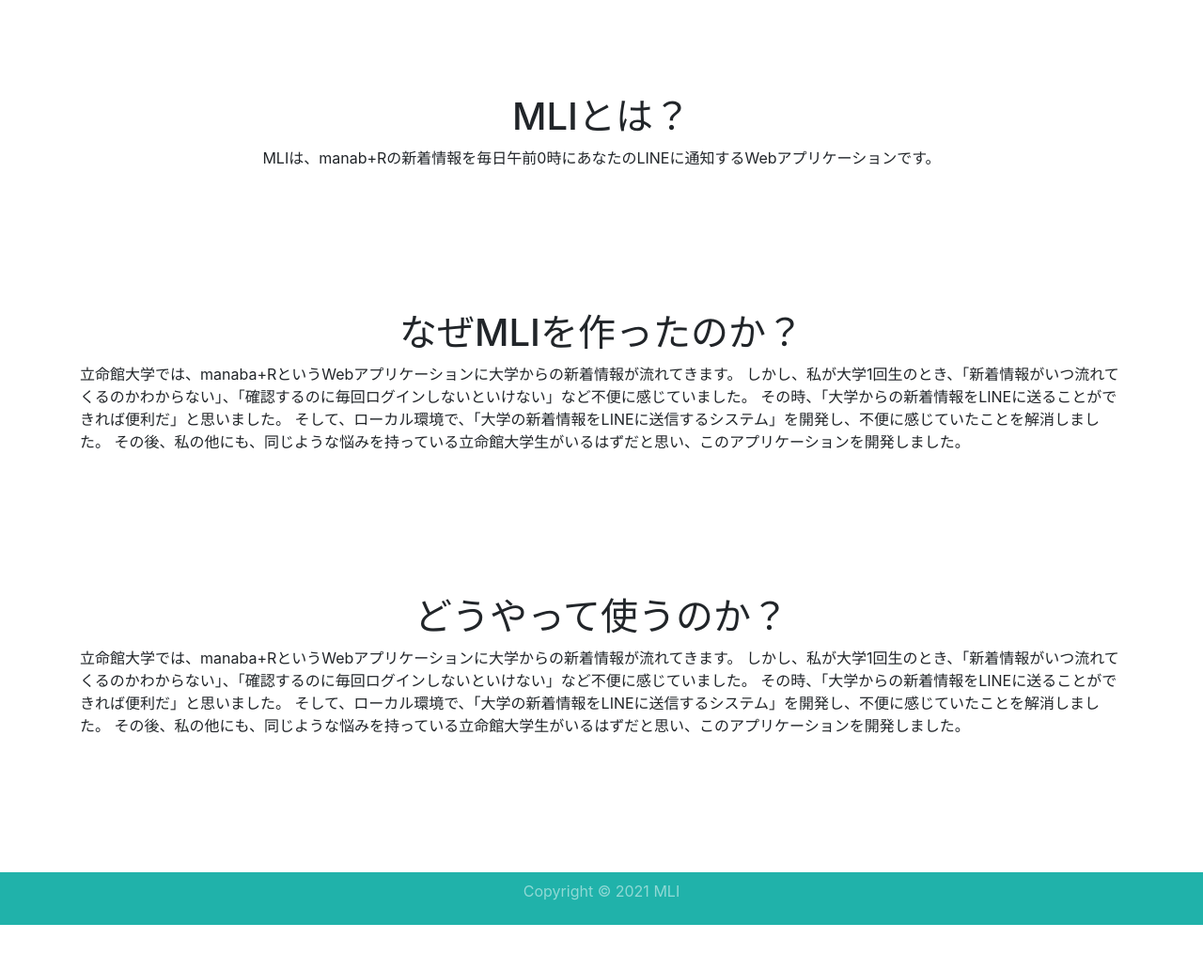
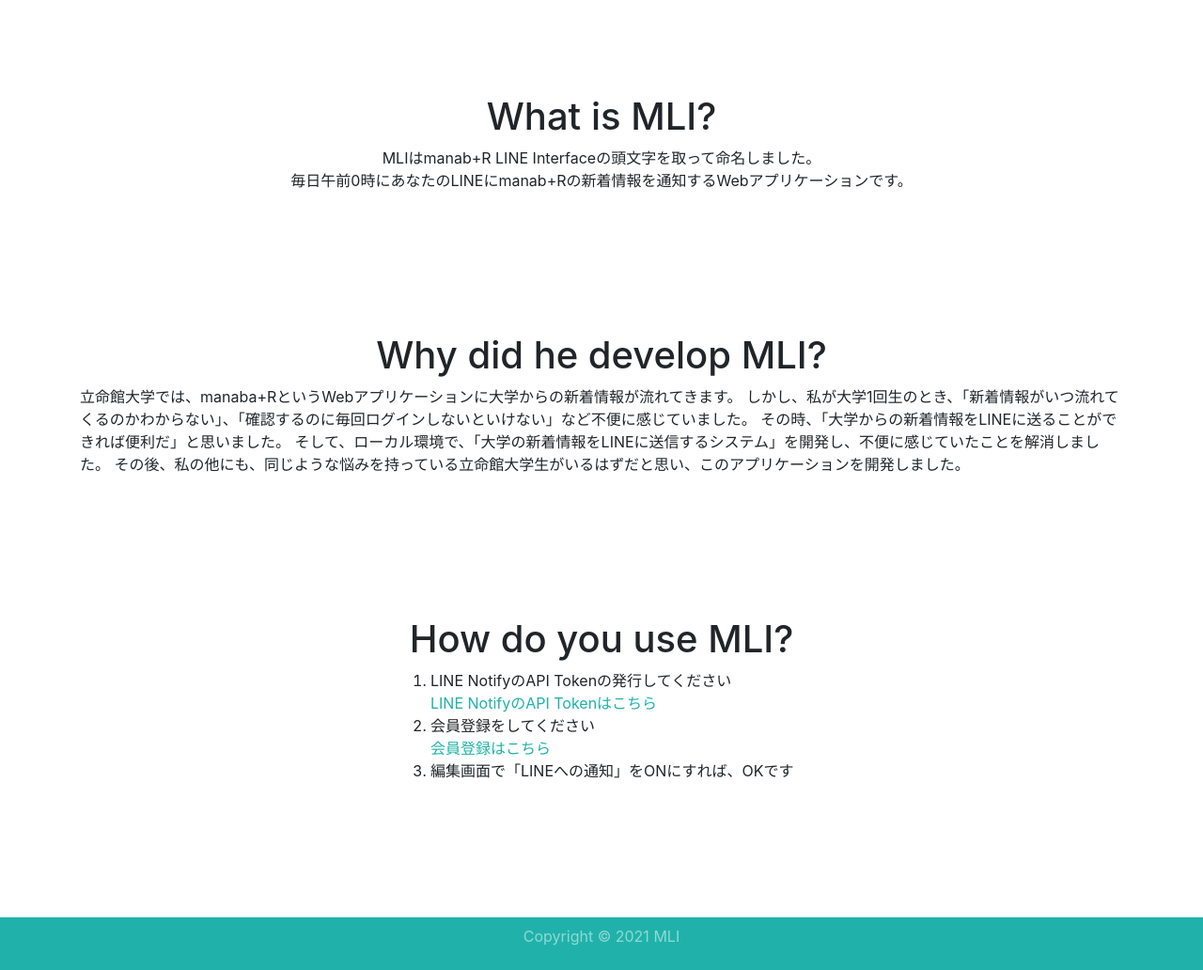
Before and after one commit to fukeasahi/scraping_manaba, a Flask app: page / in a window 1280 px wide. Shown: the part 56-1088 px from the top of the page at 94% size. Before the commit the page ends 1040 px from the top, so only its background shows below. Run offline with Flask 2, Linux system fonts and the light colour scheme; parts of the project's set-up code (start-up, migrations or seed data) failed here and were passed over; some libraries are stand-ins or nearby versions.

Commit message:
top page完成

```diff
--- a/website/__init__.py
+++ b/website/__init__.py
@@ -18,7 +18,7 @@
 DB_NAME = "database.db"
 
 def create_app():
-  app = Flask(__name__)
+  app = Flask(__name__, static_folder='./static')
   app.config["SECRET_KEY"] = "hjdfajhkfdka dadfsa"
   app.config["SQLALCHEMY_DATABASE_URI"] = f"sqlite:///{DB_NAME}"
   db.init_app(app)
--- a/website/templates/base.html
+++ b/website/templates/base.html
@@ -15,7 +15,7 @@
       href="https://stackpath.bootstrapcdn.com/font-awesome/4.7.0/css/font-awesome.min.css"
       crossorigin="anonymous"
     />
-  <title>{% block title %}Home{% endblock %}</title>
+  <title>{% block title %}MLI{% endblock %}</title>
 </head>
 <body>
   <!-- ここからCSS -->
--- a/website/templates/home.html
+++ b/website/templates/home.html
@@ -5,20 +5,28 @@
   .home_box2{
     margin-bottom: 100px;
   }
+  .how_do_you_use_MLI{
+    width: 40%;
+  }
+  @media screen and (max-width:425px) {
+    .how_do_you_use_MLI{
+      width:  100%;
+    }
+  }
 </style>
 
-{% extends "base.html" %}{% block title %}Home{% endblock %}
-
+{% extends "base.html" %}{% block title %}MLI{% endblock %}
 {% block content %}
 <div class="home_box1">
-  <h1 align="center">MLIとは？</h1>
+  <h1 align="center">What is MLI?</h1>
   <p align="center">
-    MLIは、manab+Rの新着情報を毎日午前0時にあなたのLINEに通知するWebアプリケーションです。
+    MLIはmanab+R LINE Interfaceの頭文字を取って命名しました。<br>毎日午前0時にあなたのLINEにmanab+Rの新着情報を通知するWebアプリケーションです。
   </p>
 </div>
 
 <div class="home_box1">
-  <h1 align="center">なぜMLIを作ったのか？</h1>
+  <h1 align="center">Why did he develop MLI?</h1>
+  <!-- <div align="center"><img src="/static/images/sad.png" style="width:100%;"></div> -->
   <p>
   立命館大学では、manaba+RというWebアプリケーションに大学からの新着情報が流れてきます。
   しかし、私が大学1回生のとき、「新着情報がいつ流れてくるのかわからない」、「確認するのに毎回ログインしないといけない」など不便に感じていました。
@@ -29,14 +37,14 @@
 </div>
 
 <div class="home_box2">
-  <h1 align="center">どうやって使うのか？</h1>
-  <p>
-  立命館大学では、manaba+RというWebアプリケーションに大学からの新着情報が流れてきます。
-  しかし、私が大学1回生のとき、「新着情報がいつ流れてくるのかわからない」、「確認するのに毎回ログインしないといけない」など不便に感じていました。
-  その時、「大学からの新着情報をLINEに送ることができれば便利だ」と思いました。
-  そして、ローカル環境で、「大学の新着情報をLINEに送信するシステム」を開発し、不便に感じていたことを解消しました。
-  その後、私の他にも、同じような悩みを持っている立命館大学生がいるはずだと思い、このアプリケーションを開発しました。
-  </p>
+  <h1 align="center">How do you use MLI?</h1>
+  <div class="how_do_you_use_MLI" style="margin: 0 auto;">
+    <ol>
+      <li>LINE NotifyのAPI Tokenの発行してください<br><a href="/line_api" style="color:lightseagreen;">LINE NotifyのAPI Tokenはこちら</a></li>
+      <li>会員登録をしてください<br><a href="/sign_up" style="color:lightseagreen;">会員登録はこちら</a></li>
+      <li>編集画面で「LINEへの通知」をONにすれば、OKです</li>
+    </ol>
+  </div >
 </div>
 
 {% endblock %}
--- a/website/templates/line_api.html
+++ b/website/templates/line_api.html
@@ -1,4 +1,4 @@
-{% extends "base.html" %}{% block title %}Home{% endblock %}
+{% extends "base.html" %}{% block title %}MLI{% endblock %}
 
 {% block content %}
 <div class="home_box1">
--- a/website/templates/show.html
+++ b/website/templates/show.html
@@ -1,5 +1,4 @@
-{% extends "base.html" %}{% block title %}My Page{% endblock %}
-
+{% extends "base.html" %}{% block title %}MLI{% endblock %}
 {% block content %}
 
 <h3 align="center">詳細画面</h3>
--- a/website/templates/sign_up.html
+++ b/website/templates/sign_up.html
@@ -1,5 +1,4 @@
-{% extends "base.html" %}{% block title %}Sign up{% endblock %}
-
+{% extends "base.html" %}{% block title %}MLI{% endblock %}
 {% block content %}
 <form method="POST">
   <h3 align="center">会員登録</h3>
@@ -49,7 +48,7 @@
   </div>
 
   <div class="form-group">
-    <label for="lineApiToken1">LINE NotifyのAPI Token&nbsp;&nbsp;<a href="/about">LINE NotifyのAPI Tokenについて</a></label>
+    <label for="lineApiToken1">LINE NotifyのAPI Token&nbsp;&nbsp;<a href="/line_api" style="color: lightseagreen;">LINE NotifyのAPI Tokenについて</a></label>
     <input
       type="password"
       class="form-control"
--- a/website/templates/update.html
+++ b/website/templates/update.html
@@ -1,5 +1,4 @@
-{% extends "base.html" %}{% block title %}Update{% endblock %}
-
+{% extends "base.html" %}{% block title %}MLI{% endblock %}
 {% block content %}
 
 <form action="/update" method="POST">
```
Also changed, not shown: website/templates/login.html (+3 -4 lines), website/database.db, 4 other files.
